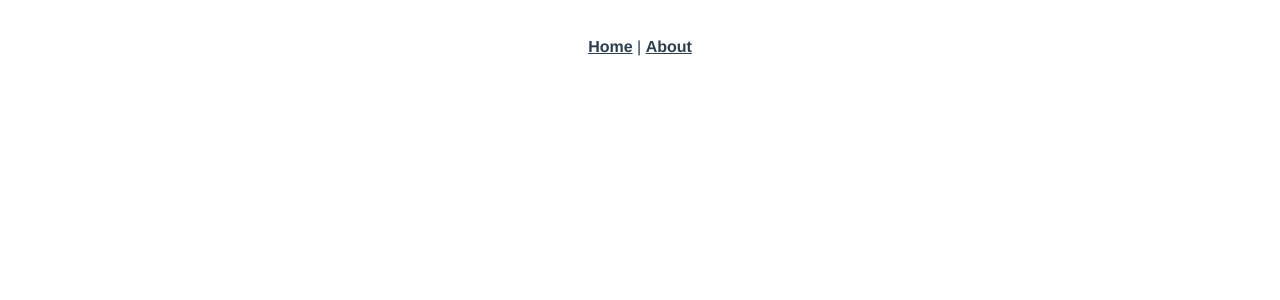
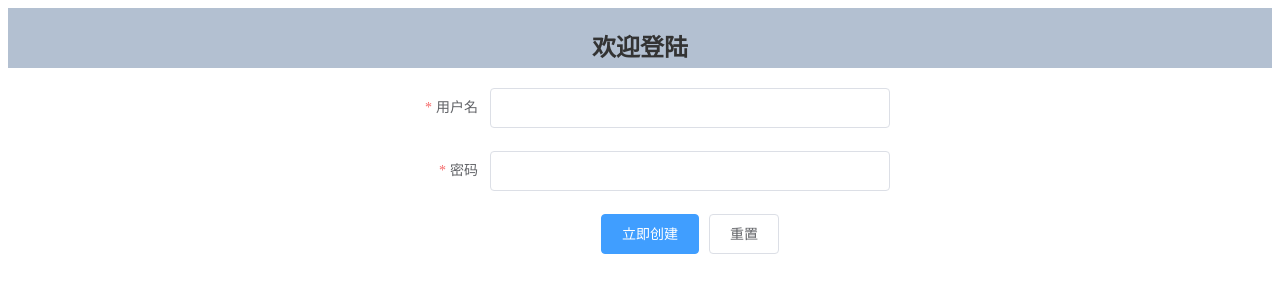
Before and after one commit to yang-xiaokai/vue, a Vue app: page /login in a window 1280 px wide. Shown: the top 300 px of the page. Built offline with nearby package versions, Linux system fonts and the light colour scheme.

Commit message:
登录页面

```diff
--- a/package.json
+++ b/package.json
@@ -8,7 +8,9 @@
     "lint": "vue-cli-service lint"
   },
   "dependencies": {
+    "axios": "^0.21.1",
     "core-js": "^3.6.5",
+    "element-ui": "^2.15.0",
     "vue": "^2.6.11",
     "vue-router": "^3.2.0"
   },
--- a/src/App.vue
+++ b/src/App.vue
@@ -1,32 +1,11 @@
 <template>
   <div id="app">
     <div id="nav">
-      <router-link to="/">Home</router-link> |
-      <router-link to="/about">About</router-link>
     </div>
     <router-view />
   </div>
 </template>
 
 <style>
-#app {
-  font-family: Avenir, Helvetica, Arial, sans-serif;
-  -webkit-font-smoothing: antialiased;
-  -moz-osx-font-smoothing: grayscale;
-  text-align: center;
-  color: #2c3e50;
-}
 
-#nav {
-  padding: 30px;
-}
-
-#nav a {
-  font-weight: bold;
-  color: #2c3e50;
-}
-
-#nav a.router-link-exact-active {
-  color: #42b983;
-}
 </style>
--- a/src/components/HelloWorld.vue
+++ /dev/null
@@ -1,122 +0,0 @@
-<template>
-  <div class="hello">
-    <h1>{{ msg }}</h1>
-    <p>
-      For a guide and recipes on how to configure / customize this project,<br />
-      check out the
-      <a href="https://cli.vuejs.org" target="_blank" rel="noopener"
-        >vue-cli documentation</a
-      >.
-    </p>
-    <h3>Installed CLI Plugins</h3>
-    <ul>
-      <li>
-        <a
-          href="https://github.com/vuejs/vue-cli/tree/dev/packages/%40vue/cli-plugin-babel"
-          target="_blank"
-          rel="noopener"
-          >babel</a
-        >
-      </li>
-      <li>
-        <a
-          href="https://github.com/vuejs/vue-cli/tree/dev/packages/%40vue/cli-plugin-router"
-          target="_blank"
-          rel="noopener"
-          >router</a
-        >
-      </li>
-      <li>
-        <a
-          href="https://github.com/vuejs/vue-cli/tree/dev/packages/%40vue/cli-plugin-eslint"
-          target="_blank"
-          rel="noopener"
-          >eslint</a
-        >
-      </li>
-    </ul>
-    <h3>Essential Links</h3>
-    <ul>
-      <li>
-        <a href="https://vuejs.org" target="_blank" rel="noopener">Core Docs</a>
-      </li>
-      <li>
-        <a href="https://forum.vuejs.org" target="_blank" rel="noopener"
-          >Forum</a
-        >
-      </li>
-      <li>
-        <a href="https://chat.vuejs.org" target="_blank" rel="noopener"
-          >Community Chat</a
-        >
-      </li>
-      <li>
-        <a href="https://twitter.com/vuejs" target="_blank" rel="noopener"
-          >Twitter</a
-        >
-      </li>
-      <li>
-        <a href="https://news.vuejs.org" target="_blank" rel="noopener">News</a>
-      </li>
-    </ul>
-    <h3>Ecosystem</h3>
-    <ul>
-      <li>
-        <a href="https://router.vuejs.org" target="_blank" rel="noopener"
-          >vue-router</a
-        >
-      </li>
-      <li>
-        <a href="https://vuex.vuejs.org" target="_blank" rel="noopener">vuex</a>
-      </li>
-      <li>
-        <a
-          href="https://github.com/vuejs/vue-devtools#vue-devtools"
-          target="_blank"
-          rel="noopener"
-          >vue-devtools</a
-        >
-      </li>
-      <li>
-        <a href="https://vue-loader.vuejs.org" target="_blank" rel="noopener"
-          >vue-loader</a
-        >
-      </li>
-      <li>
-        <a
-          href="https://github.com/vuejs/awesome-vue"
-          target="_blank"
-          rel="noopener"
-          >awesome-vue</a
-        >
-      </li>
-    </ul>
-  </div>
-</template>
-
-<script>
-export default {
-  name: "HelloWorld",
-  props: {
-    msg: String
-  }
-};
-</script>
-
-<!-- Add "scoped" attribute to limit CSS to this component only -->
-<style scoped>
-h3 {
-  margin: 40px 0 0;
-}
-ul {
-  list-style-type: none;
-  padding: 0;
-}
-li {
-  display: inline-block;
-  margin: 0 10px;
-}
-a {
-  color: #42b983;
-}
-</style>
--- a/src/main.js
+++ b/src/main.js
@@ -1,9 +1,14 @@
 import Vue from "vue";
 import App from "./App.vue";
 import router from "./router";
+import ElementUI from 'element-ui';
+import 'element-ui/lib/theme-chalk/index.css';
+import axios from 'axios'
+
+Vue.use(ElementUI)
 
 Vue.config.productionTip = false;
-
+Vue.prototype.$axios=axios
 new Vue({
   router,
   render: h => h(App)
--- a/src/router/index.js
+++ b/src/router/index.js
@@ -1,23 +1,42 @@
 import Vue from "vue";
 import VueRouter from "vue-router";
-import Home from "../views/Home.vue";
+import Login from "../views/Login.vue";
+import Blogs from "../views/Blogs.vue";
+import BlogEdit from "../views/BlogEdit.vue";
+import BlogDetail from "../views/BlogDetail.vue";
 
-Vue.use(VueRouter);
+Vue.use(VueRouter)
 
 const routes = [
   {
     path: "/",
-    name: "Home",
-    component: Home
+    name: "Index",
+    redirect:{name:"Blogs"}
   },
   {
-    path: "/about",
-    name: "About",
-    // route level code-splitting
-    // this generates a separate chunk (about.[hash].js) for this route
-    // which is lazy-loaded when the route is visited.
-    component: () =>
-      import(/* webpackChunkName: "about" */ "../views/About.vue")
+    path: "/blogs",
+    name: "Blogs",
+    component: Blogs
+  },
+  {
+    path: "/login",
+    name: "Login",
+    component: Login
+  },
+  {
+    path: "/blog/add",
+    name: "BlogEdit",
+    component: BlogEdit
+  },
+  {
+    path: "/blog/:blogId",
+    name: "BlogDetail",
+    component: BlogDetail
+  },
+  {
+    path: "/blog/:blogId/edit",
+    name: "BlogEdit",
+    component: BlogEdit
   }
 ];
 
--- a/src/views/About.vue
+++ /dev/null
@@ -1,5 +0,0 @@
-<template>
-  <div class="about">
-    <h1>This is an about page</h1>
-  </div>
-</template>
--- /dev/null
+++ b/src/views/BlogDetail.vue
@@ -0,0 +1,15 @@
+<template>
+    <div>
+        detail
+    </div>
+</template>
+
+<script>
+export default {
+    name:"BlogDetail"
+}
+</script>
+
+<style scoped>
+
+</style>
--- /dev/null
+++ b/src/views/BlogEdit.vue
@@ -0,0 +1,15 @@
+<template>
+    <div>
+        edit
+    </div>
+</template>
+
+<script>
+export default {
+    name:"BlogEdit"
+}
+</script>
+
+<style scoped>
+
+</style>
--- /dev/null
+++ b/src/views/Blogs.vue
@@ -0,0 +1,15 @@
+<template>
+    <div>
+        blogs
+    </div>
+</template>
+
+<script>
+export default {
+    name:"Blogs"
+}
+</script>
+
+<style scoped>
+
+</style>
--- a/src/views/Home.vue
+++ /dev/null
@@ -1,18 +0,0 @@
-<template>
-  <div class="home">
-    <img alt="Vue logo" src="../assets/logo.png" />
-    <HelloWorld msg="Welcome to Your Vue.js App" />
-  </div>
-</template>
-
-<script>
-// @ is an alias to /src
-import HelloWorld from "@/components/HelloWorld.vue";
-
-export default {
-  name: "Home",
-  components: {
-    HelloWorld
-  }
-};
-</script>
--- /dev/null
+++ b/src/views/Login.vue
@@ -0,0 +1,105 @@
+<template>
+    <div>
+        <el-container>
+            <el-header>
+                <h1 class="logo">欢迎登陆</h1>
+            </el-header>
+            <el-main>
+                <el-form :model="ruleForm" :rules="rules" ref="ruleForm" label-width="100px" class="demo-ruleForm">
+                    <el-form-item label="用户名" prop="username">
+                        <el-input v-model="ruleForm.username"></el-input>
+                    </el-form-item>
+                     <el-form-item label="密码" prop="password">
+                        <el-input  type="password" v-model="ruleForm.password"></el-input>
+                    </el-form-item>
+                    <el-form-item>
+                        <el-button type="primary" @click="submitForm('ruleForm')">立即创建</el-button>
+                        <el-button @click="resetForm('ruleForm')">重置</el-button>
+                    </el-form-item>
+                </el-form>
+            </el-main>
+        </el-container>
+    </div>
+</template>
+
+<script>
+export default {
+    name:"Login",
+    data() {
+      return {
+        ruleForm: {
+          username: '',
+          password: ''
+        },
+        rules: {
+          username: [
+            { required: true, message: '请输入用户名', trigger: 'blur' },
+            { min: 3, max: 15, message: '长度在 3 到 5 个字符', trigger: 'blur' }
+          ],
+          password: [
+            { required: true, message: '请输入密码', trigger: 'change' }
+          ]
+        }
+      };
+    },
+    methods: {
+      submitForm(formName) {
+        this.$refs[formName].validate((valid) => {
+          if (valid) {
+            alert('submit!');
+          } else {
+            console.log('error submit!!');
+            return false;
+          }
+        });
+      },
+      resetForm(formName) {
+        this.$refs[formName].resetFields();
+      }
+    }
+  }
+</script>
+
+<style scoped>
+    .el-header, .el-footer {
+    background-color: #B3C0D1;
+    color: #333;
+    text-align: center;
+    line-height: 60px;
+  }
+
+  .el-aside {
+    background-color: #D3DCE6;
+    color: #333;
+    text-align: center;
+    line-height: 200px;
+  }
+
+  .el-main {
+    color: #333;
+    text-align: center;
+    line-height: 160px;
+  }
+
+  body > .el-container {
+    margin-bottom: 40px;
+  }
+
+  .el-container:nth-child(5) .el-aside,
+  .el-container:nth-child(6) .el-aside {
+    line-height: 260px;
+  }
+
+  .el-container:nth-child(7) .el-aside {
+    line-height: 320px;
+  }
+  .logo{
+      height: 70%;
+      margin-top: 10px;
+  }
+  .demo-ruleForm{
+      max-width: 500px;
+      margin: 0 auto;
+  }
+
+</style>
```
Also changed, not shown: src/store/index.js (added, +17 -0 lines).
